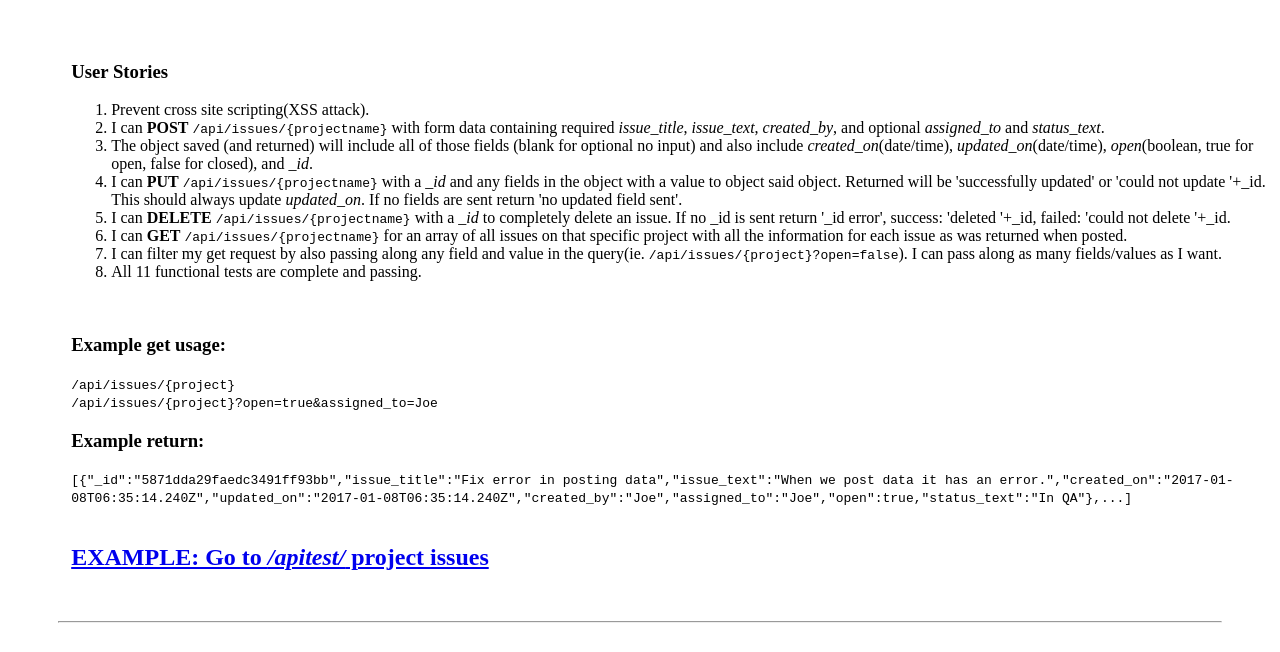
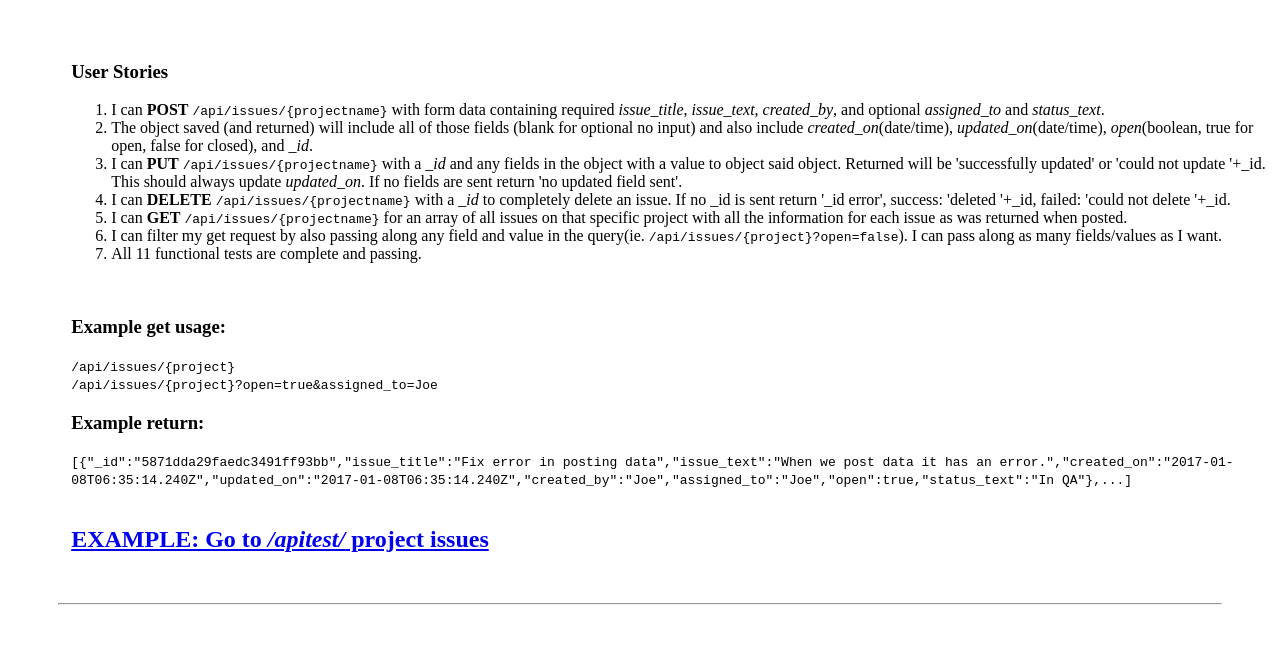
Before and after one commit to freeCodeCamp/boilerplate-project-issuetracker, a website: page views/index.html in a window 1280 px wide. Shown: the part 61-713 px from the top of the page. Drawn offline with nearby package versions, Linux system fonts and the light colour scheme.

Commit message:
fix: remove helmet user stories

```diff
--- a/views/index.html
+++ b/views/index.html
@@ -17,7 +17,6 @@
     <div id='userstories' style='margin-left: 5%; margin-top: 5%'>
       <h3>User Stories</h3>
       <ol>
-        <li>Prevent cross site scripting(XSS attack).</li>
         <li>I can <b>POST</b> <code>/api/issues/{projectname}</code> with form data containing required <i>issue_title</i>, <i>issue_text</i>, <i>created_by</i>, and optional <i>assigned_to</i> and <i>status_text</i>.</li>
         <li>The object saved (and returned) will include all of those fields (blank for optional no input) and also include <i>created_on</i>(date/time), <i>updated_on</i>(date/time), <i>open</i>(boolean, true for open, false for closed), and <i>_id</i>.</li>
         <li>I can <b>PUT</b> <code>/api/issues/{projectname}</code> with a <i>_id</i> and any fields in the object with a value to object said object. Returned will be 'successfully updated' or 'could not update '+_id. This should always update <i>updated_on</i>. If no fields are sent return 'no updated field sent'.</li>
```
